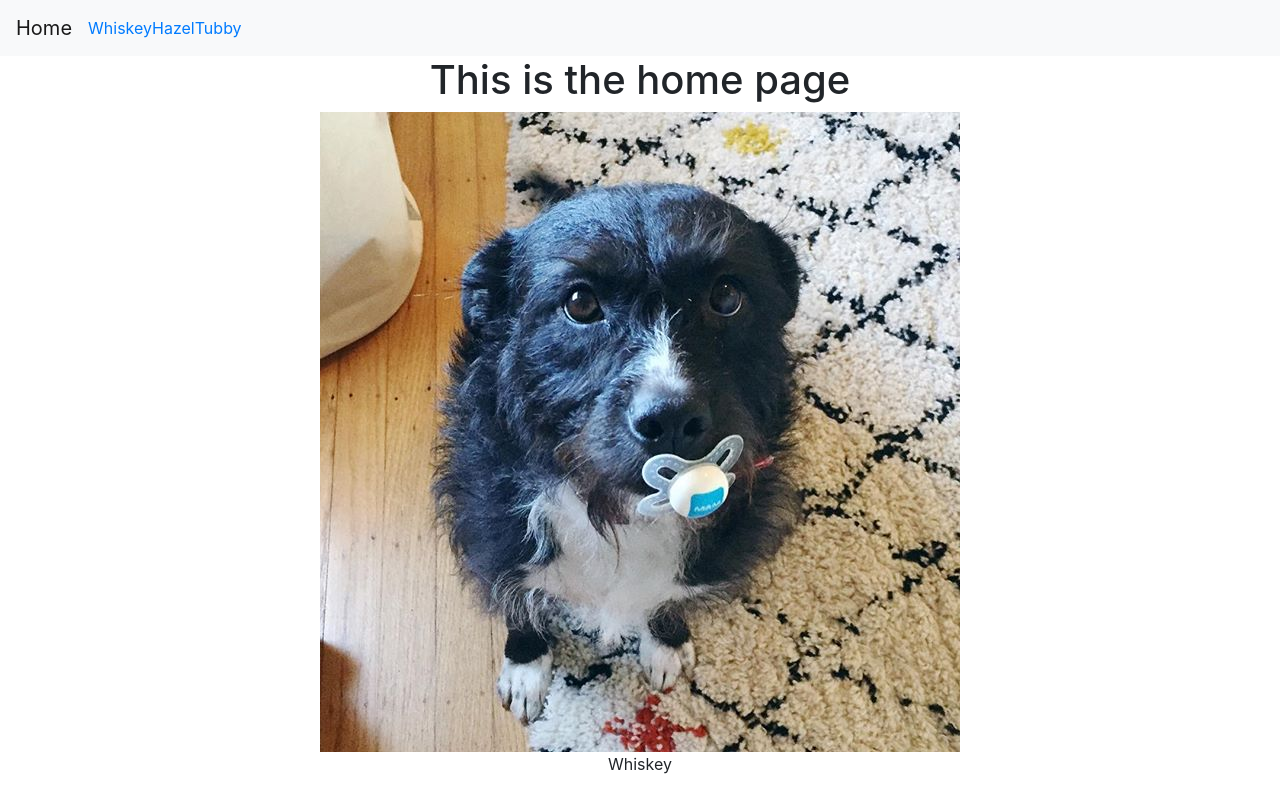
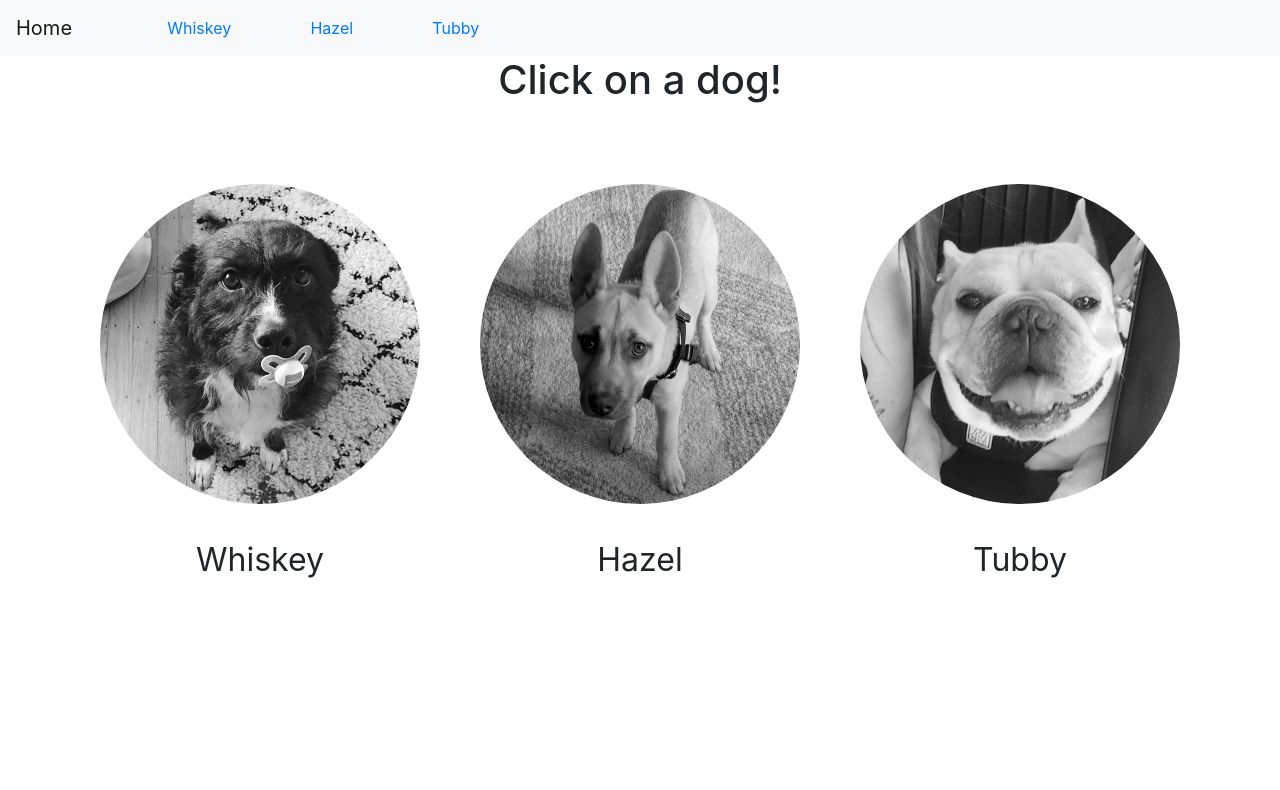
Before and after one commit to Guillermo-Martin/react-router-dog-finder, a React (Create React App) app: page /dogs in a window 1280 px wide. Shown: the top 790 px of the page. Built offline with nearby package versions, Linux system fonts and the light colour scheme.

Commit message:
Style homepage images and navbar links

```diff
--- a/src/App.css
+++ b/src/App.css
@@ -42,3 +42,38 @@
   font-weight: 800;
   font-size: 1.1rem;
 }
+
+.Home-img {
+  /* border: 3px solid green; */
+  width: 20rem;
+  border-radius: 50%;
+  filter: grayscale(100%);
+  transition-duration: 0.3s;
+}
+
+.Home-img:hover {
+  filter: none;
+}
+
+.Home-container {
+  /* border: 3px solid black; */
+  margin-top: 5rem;
+}
+
+.Home-row {
+  display: flex;
+  justify-content: space-around;
+  align-items: center;
+}
+
+.Home-dogName {
+  margin: 2rem;
+  font-size: 2rem;
+}
+
+.Navbar-links {
+  width: 40%;
+  display: flex;
+  justify-content: space-evenly;
+  align-items: center;
+}
--- a/src/components/Navbar.js
+++ b/src/components/Navbar.js
@@ -9,7 +9,7 @@ function Navbar(props) {
           <span className="navbar-toggler-icon"></span>
         </button>
         <div className="collapse navbar-collapse" id="navbarNav">
-          <ul className="navbar-nav">
+          <ul className="navbar-nav Navbar-links">
             {props.links}
           </ul>
         </div>
--- a/src/containers/Home.js
+++ b/src/containers/Home.js
@@ -9,15 +9,21 @@ class Home extends Component {
     // for every dog in the allDogs array render and image with a name
     const dogImgs = allDogs.map(dog =>
         <div key={dog.name}>
-          <Link to={`dogs/${dog.name}`}><img src={dog.src} alt={dog.name} /></Link>
-          <p>{dog.name}</p>
+          <Link to={`dogs/${dog.name}`}><img src={dog.src} alt={dog.name} className="Home-img" /></Link>
+          <p className="Home-dogName">{dog.name}</p>
         </div>
     );
 
     return (
       <div>
-        <h1>This is the home page</h1>
-        {dogImgs}
+        <h1>Click on a dog!</h1>
+        <div className="container Home-container">
+          <div className="row Home-row">
+            {dogImgs}
+          </div>
+
+        </div>
+
       </div>
     );
   }
```
